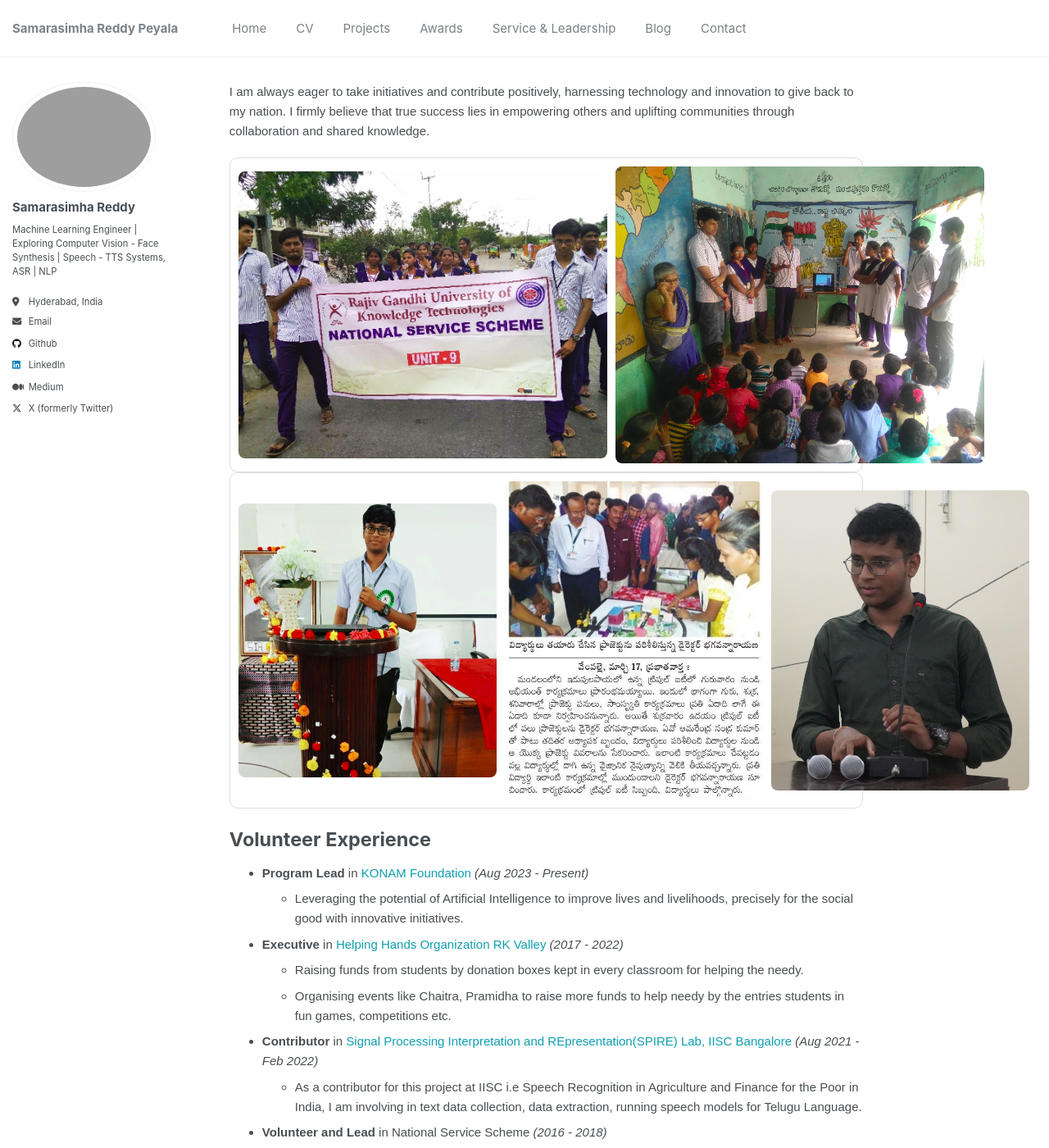
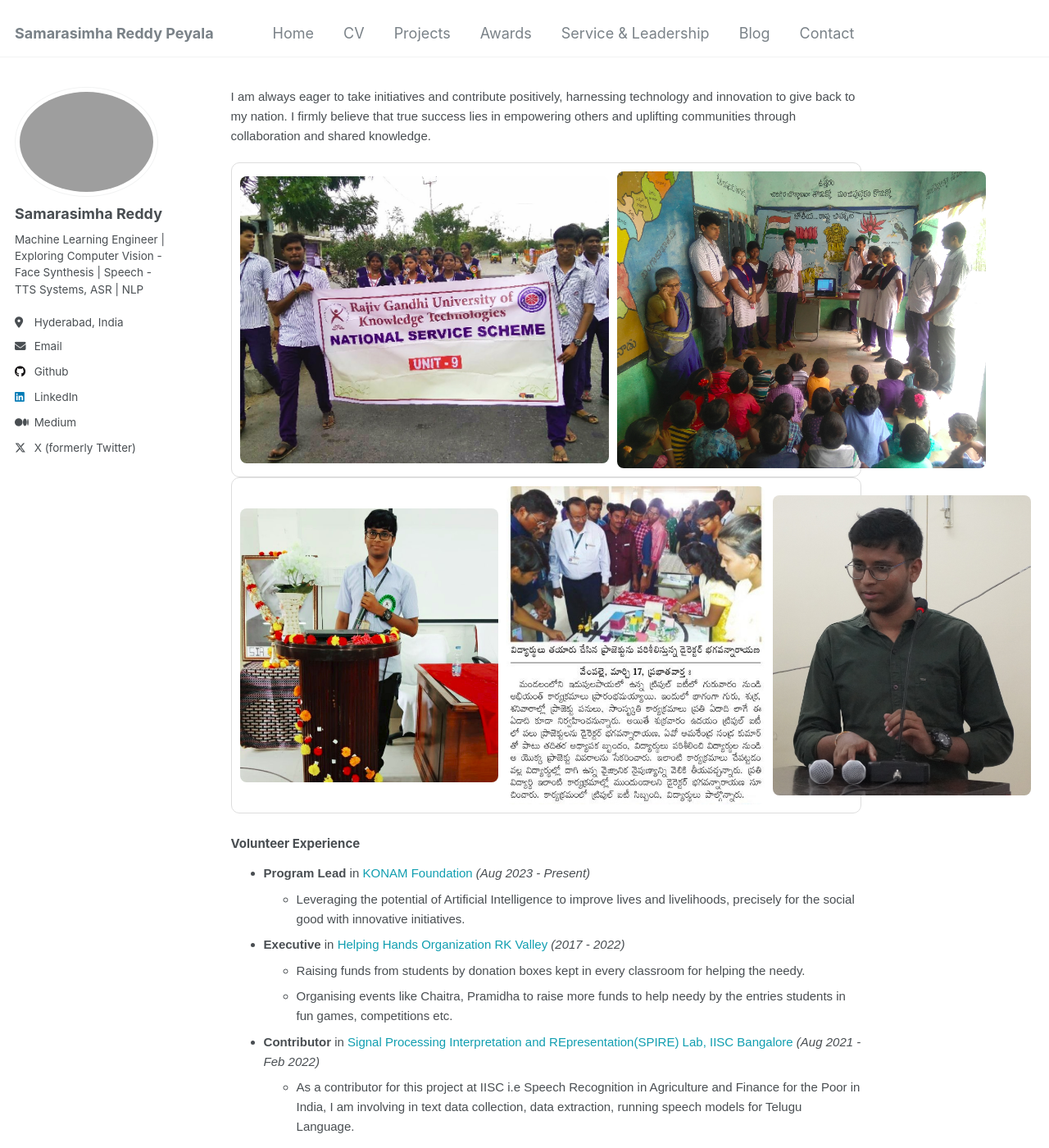
Before and after one commit to samarasimhapeyala/samarasimhapeyala.github.io, a Jekyll site: the page built from _pages/community.md, in a window 1280 px wide and 1400 px high. Shown: the whole window at 82% size. Built offline with Jekyll 4.4.1, drawn with Linux system fonts in a browser that asks for light colours; some of the changed text lies outside the part shown.

Commit message:
Update community.md

```diff
--- a/_pages/community.md
+++ b/_pages/community.md
@@ -47,14 +47,8 @@
     </div>
     <br>
 
-<style>
-  body {
-    font-size: 15px;
-  }
-</style>
-
-<h1 id="volunteer-experience">Volunteer Experience</h1>
-<ul>
+<h1 id="volunteer-experience" style="font-size: 15px;">Volunteer Experience</h1>
+<ul style="font-size: 15px;">
   <li>
     <strong>Program Lead</strong> in <a href="https://konamfoundation.org/" style="color: rgb(16, 158, 176); text-decoration: none;">KONAM Foundation</a><em> (Aug 2023 - Present)</em><br>
     <ul>
@@ -89,8 +83,8 @@
   </li>
 </ul>
 
-<h1 id="positions-of-responsibility">Positions of Responsibility</h1>
-<ul>
+<h1 id="positions-of-responsibility" style="font-size: 15px;">Positions of Responsibility</h1>
+<ul style="font-size: 15px;">
   <li>
     <strong>External Secretary</strong> in RGUKT RK Valley Alumni Association <a href="https://alumni.rguktrkv.ac.in/" style="color: rgb(16, 158, 176); text-decoration: none;">(RGURAA)</a><em> (Aug 2023 - Present)</em><br>
     <ul>
@@ -100,7 +94,7 @@
   <li>
     <strong>Student Coordinator</strong> in <a href="https://www.linkedin.com/company/career-development-and-placement-cell-cdpc-rgukt-rk-valley" style="color: rgb(16, 158, 176); text-decoration: none;">Career Development & Placement Cell</a><em> (2020 - 2022)</em><br>
     <ul>
-      <li>Involved in the campus placements, trainings for the students, interacted with many HRs from different companies and ensured smooth functioning of the placement drive on-campus</li>
+      <li>Involved in the campus placements, trainings for the students, interacted with many HRs from different companies and ensured smooth functioning of the placement drive on-campus.</li>
     </ul>
   </li>
   <li>
```
